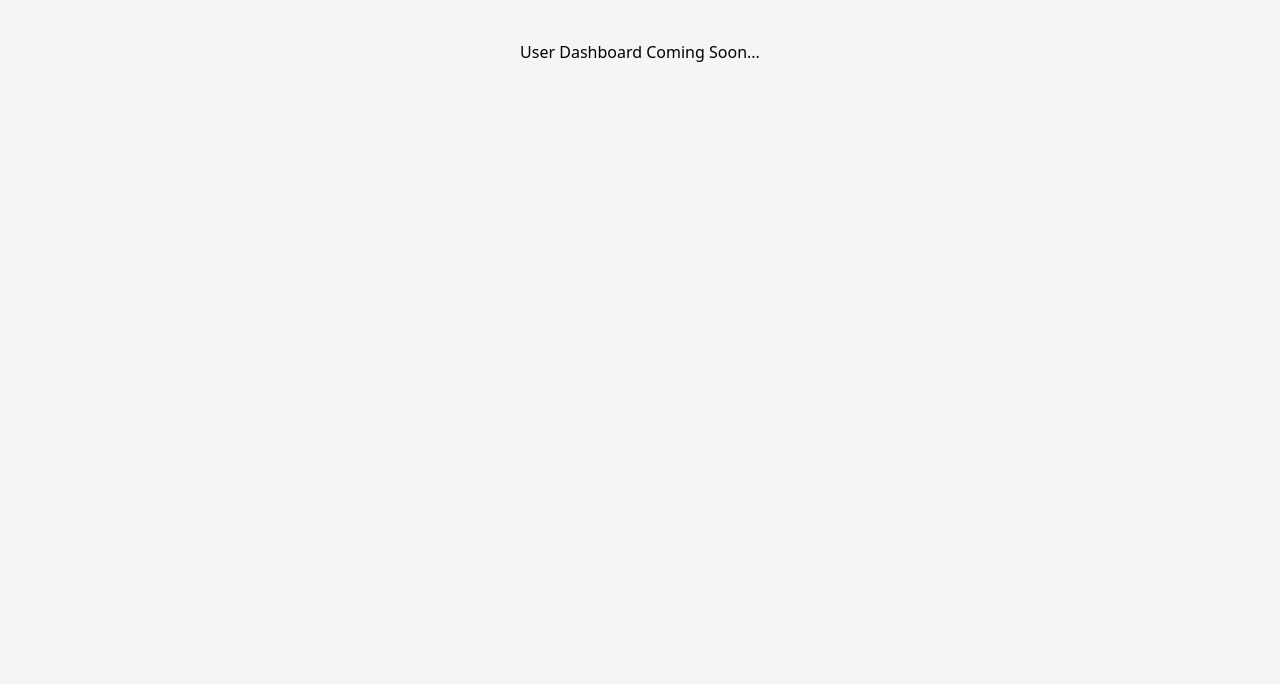
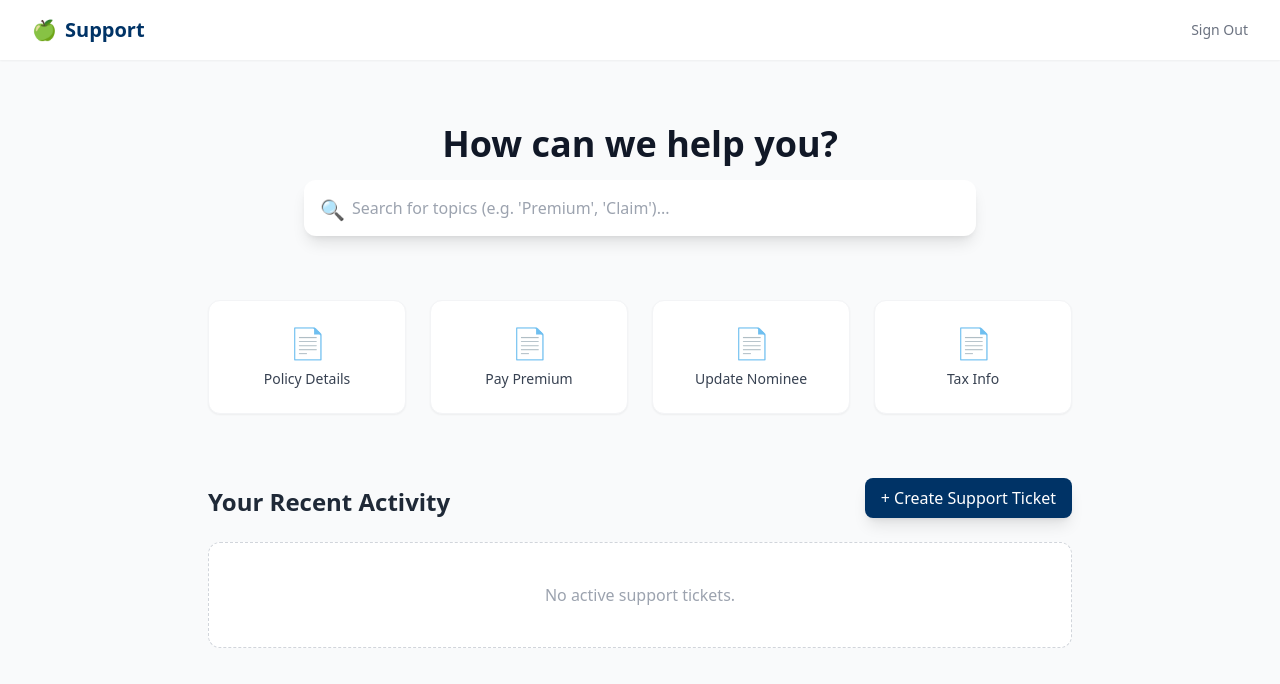
Before and after one commit to SiddharthJogi/support-ticket-system-sid, a React (Vite) app in the folder client/: page /my-tickets in a window 1280 px wide. Shown: the top 684 px of the page. Built offline with nearby package versions, Linux system fonts and the light colour scheme; sample sign-in values are in the browser's storage.

Commit message:
some updates to the frontend and routes assigning for the tickets

```diff
--- a/client/src/App.jsx
+++ b/client/src/App.jsx
@@ -1,16 +1,26 @@
+/* client/src/App.jsx */
 import { BrowserRouter, Routes, Route, Navigate } from 'react-router-dom';
 import Login from './pages/login';
+import ManagerDashboard from './pages/ManagerDashboard'; // <--- NEW IMPORT
+import UserDashboard from './pages/UserDashboard'; // <--- NEW IMPORT
 
 function App() {
   return (
     <BrowserRouter>
       <Routes>
+        {/* Redirect root to login */}
         <Route path="/" element={<Navigate to="/login" />} />
+
+        {/* Login Page */}
         <Route path="/login" element={<Login />} />
 
-        {/* Placeholders for next phases */}
-        <Route path="/my-tickets" element={<div className="text-center mt-10"><h1>User Dashboard Coming Soon...</h1></div>} />
-        <Route path="/dashboard" element={<div className="text-center mt-10"><h1>Manager Dashboard Coming Soon...</h1></div>} />
+        {/* Manager Dashboard (Connected to the file you created) */}
+        <Route path="/dashboard" element={<ManagerDashboard />} />
+
+        {/* User Dashboard Placeholder (We build this next) */}
+        <Route path="/my-tickets" element={
+            <UserDashboard />
+        } />
       </Routes>
     </BrowserRouter>
   )
--- /dev/null
+++ b/client/src/pages/UserDashboard.jsx
@@ -0,0 +1,135 @@
+import { useState, useEffect } from 'react';
+import axios from 'axios';
+import { useNavigate } from 'react-router-dom';
+
+const UserDashboard = () => {
+  const navigate = useNavigate();
+  const [tickets, setTickets] = useState([]);
+
+  // Modal State for "New Ticket"
+  const [showModal, setShowModal] = useState(false);
+  const [formData, setFormData] = useState({
+     title: '', description: '', category: 'Policy', priority: 'medium'
+  });
+
+  // 1. Fetch User's Tickets
+  useEffect(() => {
+     // For now, we just check auth. We will add the "fetch my tickets" API later.
+     const token = localStorage.getItem('token');
+     if(!token) navigate('/login');
+  }, [navigate]);
+
+  const handleSubmit = async (e) => {
+    e.preventDefault();
+    try {
+      const token = localStorage.getItem('token');
+      await axios.post('http://localhost:5000/tickets', formData, {
+         headers: { token: token }
+      });
+      alert("Ticket Created!");
+      setShowModal(false);
+      // Reload tickets (we will add this logic next)
+    } catch (error) {
+      console.error("Error creating ticket", error.response?.data || error.message);
+      alert("Failed to create ticket");
+    }
+  };
+
+  return (
+    <div className="min-h-screen bg-gray-50 font-sans">
+      {/* Navbar */}
+      <nav className="bg-white shadow-sm px-8 py-4 flex justify-between items-center">
+        <div className="font-bold text-sud-blue text-xl flex items-center gap-2">
+           <span>🍏</span> Support
+        </div>
+        <button onClick={() => { localStorage.clear(); navigate('/login'); }} className="text-sm text-gray-500 hover:text-red-500">
+           Sign Out
+        </button>
+      </nav>
+
+      {/* Hero Section */}
+      <div className="text-center py-16 px-4">
+        <h1 className="text-4xl font-bold text-gray-900 mb-4">How can we help you?</h1>
+        <div className="max-w-2xl mx-auto relative">
+           <input
+             type="text"
+             placeholder="Search for topics (e.g. 'Premium', 'Claim')..."
+             className="w-full p-4 rounded-xl shadow-lg border-none focus:ring-2 focus:ring-sud-blue outline-none pl-12"
+           />
+           <span className="absolute left-4 top-4 text-xl">🔍</span>
+        </div>
+      </div>
+
+      {/* Quick Actions (The "Apple" Grid) */}
+      <div className="max-w-4xl mx-auto px-4 grid grid-cols-2 md:grid-cols-4 gap-6 mb-16">
+         {['Policy Details', 'Pay Premium', 'Update Nominee', 'Tax Info'].map((item) => (
+           <div key={item} className="bg-white p-6 rounded-xl shadow-sm hover:shadow-md transition cursor-pointer text-center border border-gray-100">
+              <div className="text-3xl mb-2">📄</div>
+              <div className="text-sm font-medium text-gray-700">{item}</div>
+           </div>
+         ))}
+      </div>
+
+      {/* Ticket Section */}
+      <div className="max-w-4xl mx-auto px-4">
+         <div className="flex justify-between items-end mb-6">
+            <h2 className="text-2xl font-bold text-gray-800">Your Recent Activity</h2>
+            <button
+              onClick={() => setShowModal(true)}
+              className="bg-sud-blue text-white px-4 py-2 rounded-lg hover:opacity-90 transition shadow-lg"
+            >
+               + Create Support Ticket
+            </button>
+         </div>
+
+         {/* Empty State */}
+         {tickets.length === 0 ? (
+            <div className="bg-white rounded-xl p-10 text-center text-gray-400 border border-dashed border-gray-300">
+               <p>No active support tickets.</p>
+            </div>
+         ) : (
+            <div>{/* List will go here */}</div>
+         )}
+      </div>
+
+      {/* CREATE TICKET MODAL */}
+      {showModal && (
+        <div className="fixed inset-0 bg-black/50 flex items-center justify-center backdrop-blur-sm">
+           <div className="bg-white p-8 rounded-2xl shadow-2xl w-full max-w-md animate-fade-in">
+              <h3 className="text-xl font-bold mb-4">New Support Request</h3>
+              <form onSubmit={handleSubmit} className="space-y-4">
+                 <input
+                   className="w-full p-3 border rounded-lg bg-gray-50"
+                   placeholder="Subject (e.g. Payment Failed)"
+                   onChange={e => setFormData({...formData, title: e.target.value})}
+                   required
+                 />
+                 <select
+                   className="w-full p-3 border rounded-lg bg-gray-50"
+                   onChange={e => setFormData({...formData, category: e.target.value})}
+                 >
+                    <option>Policy</option>
+                    <option>Payment</option>
+                    <option>Technical</option>
+                 </select>
+                 <textarea
+                   className="w-full p-3 border rounded-lg bg-gray-50 h-32"
+                   placeholder="Describe your issue..."
+                   onChange={e => setFormData({...formData, description: e.target.value})}
+                   required
+                 ></textarea>
+
+                 <div className="flex justify-end gap-3 mt-4">
+                    <button type="button" onClick={() => setShowModal(false)} className="px-4 py-2 text-gray-500 hover:bg-gray-100 rounded-lg">Cancel</button>
+                    <button type="submit" className="px-6 py-2 bg-sud-red text-white font-bold rounded-lg hover:bg-red-700">Submit Ticket</button>
+                 </div>
+              </form>
+           </div>
+        </div>
+      )}
+
+    </div>
+  );
+};
+
+export default UserDashboard;
```
Also changed, not shown: client/src/assets/company-logo.png (added).
